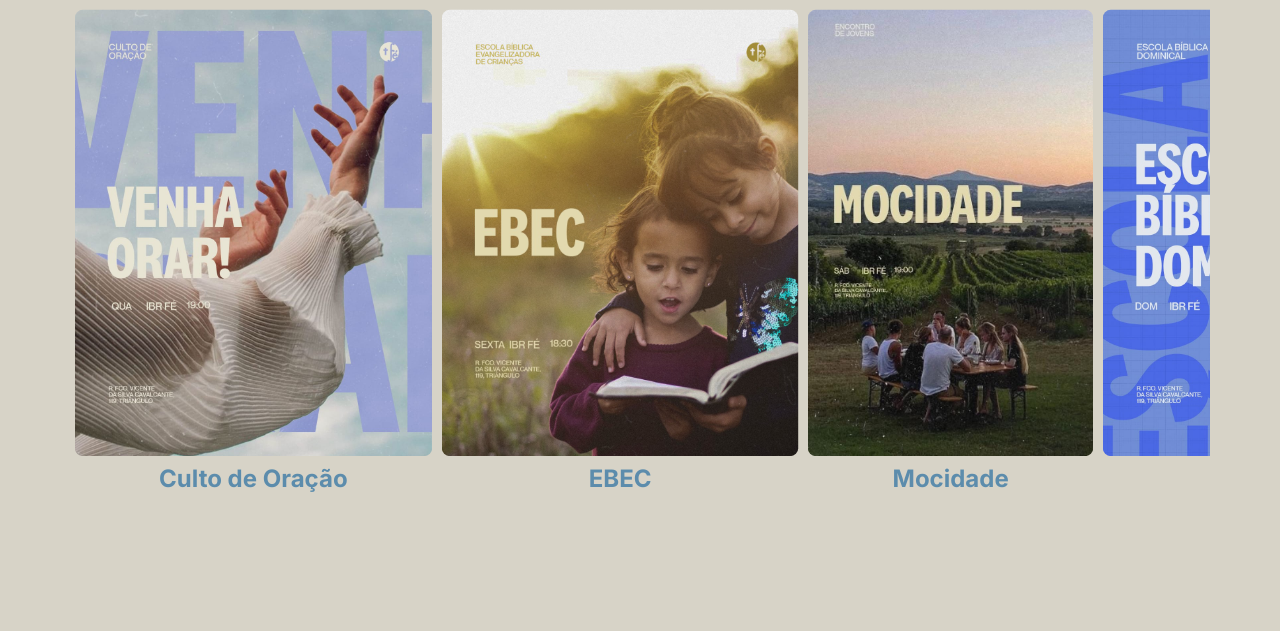
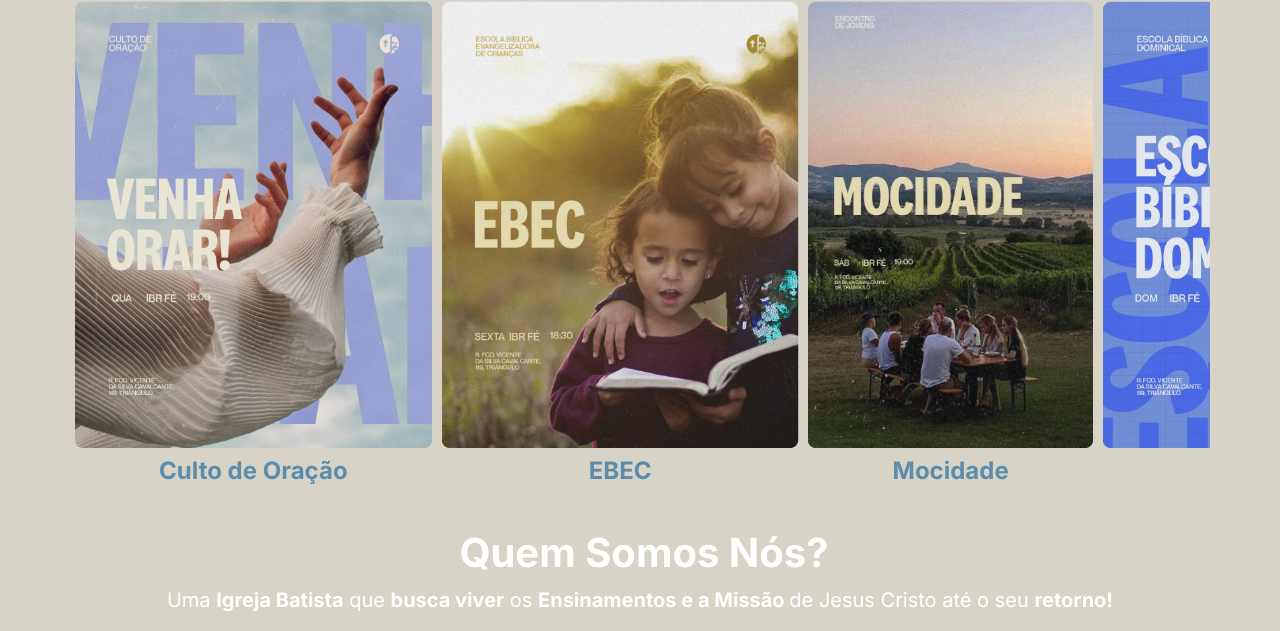
Before and after one commit to DaviOliverFront/Projeto-IBF, a plain HTML site: page IBR fé/index.html in a window 1280 px wide. Shown: the part 731-1362 px from the top of the page. Before the commit the page ends 1244 px from the top, so only its background shows below. Drawn offline with nearby package versions, Linux system fonts and the light colour scheme.

Commit message:
estruturando "que somos"

```diff
--- a/IBR fé/index.html
+++ b/IBR fé/index.html
@@ -39,7 +39,7 @@
     </section>
 
     <div>
-        <h2 class="container p-0 mt-3 p-lg-2">Nossas Programações</h2>
+        <h2 class="container p-0">Nossas Programações</h2>
     </div>
 
     <section class="container p-0" id="carrossel">
@@ -75,5 +75,15 @@
     </div>
 </section>
 
+<section class="container p-0">
+    <article>
+        <h2 class="text-center" id="quemosomos?"> Quem Somos Nós? </h2>
+        <p class = "text-center" id="sub-titulo">
+            Uma <strong>Igreja Batista</strong> que <strong>busca viver</strong> os
+            <strong> Ensinamentos e a Missão </strong> de
+            <stong>Jesus Cristo</stong> até o seu <strong>retorno!</strong>
+        </p>
+    </article>
+</section>
 </body>
 </html>
--- a/IBR fé/style.css
+++ b/IBR fé/style.css
@@ -17,10 +17,12 @@ body{
 }
 
 h2{
-    color: white;
+    color: rgb(255, 255, 255);
     font-size: 5vh;
     font-weight: bold;
     margin-left: 0.5rem;
+    margin-top: 1.5rem;
+
 }
 
 .bg-light, .btn-primary {
@@ -78,3 +80,8 @@ figcaption {
     font-weight: bold;
     color: #5c8cac;
 }
+
+#sub-titulo{
+    color: white;
+    font-size: 2.5vh;
+}
```
Lines whose indentation alone changed are shown as unchanged.
